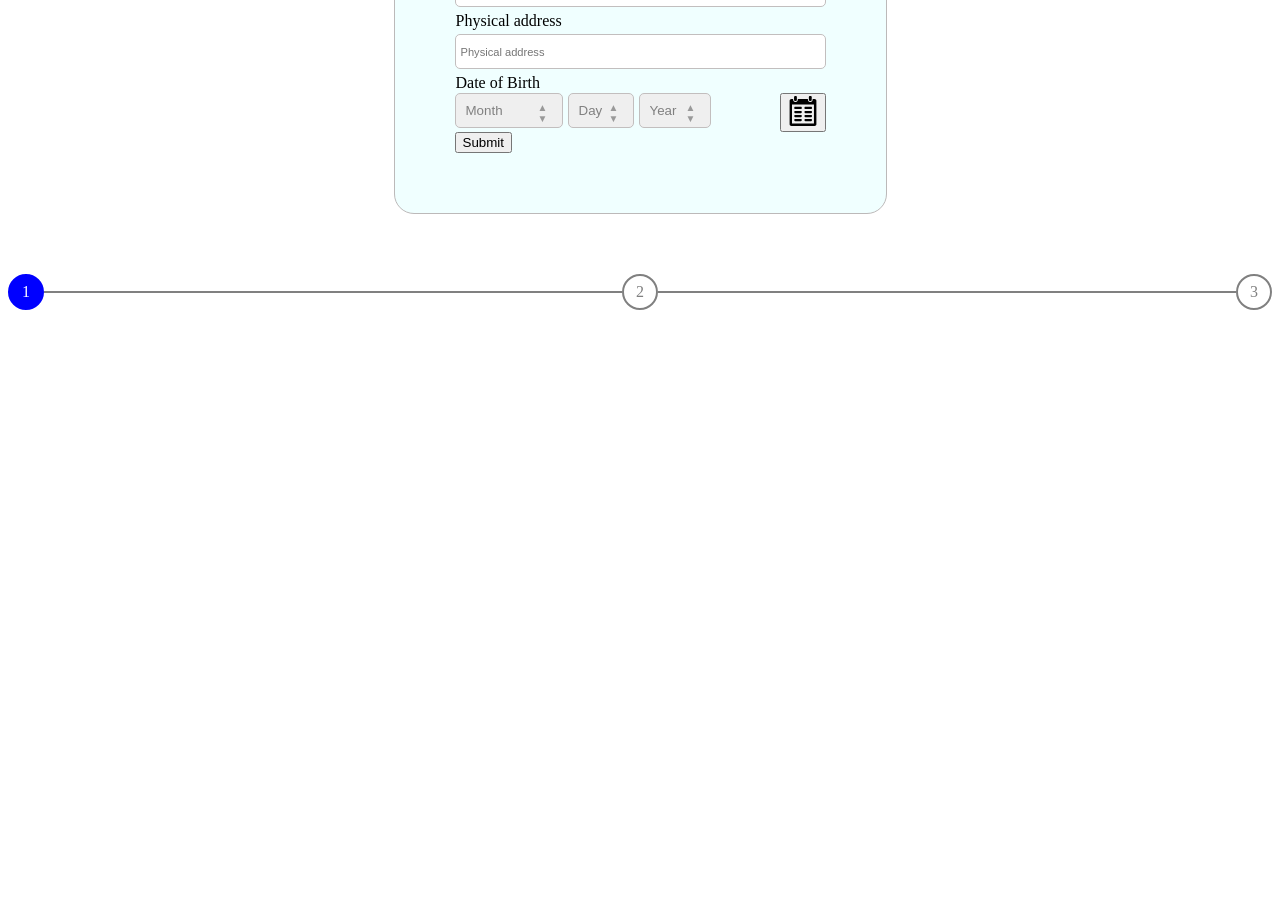
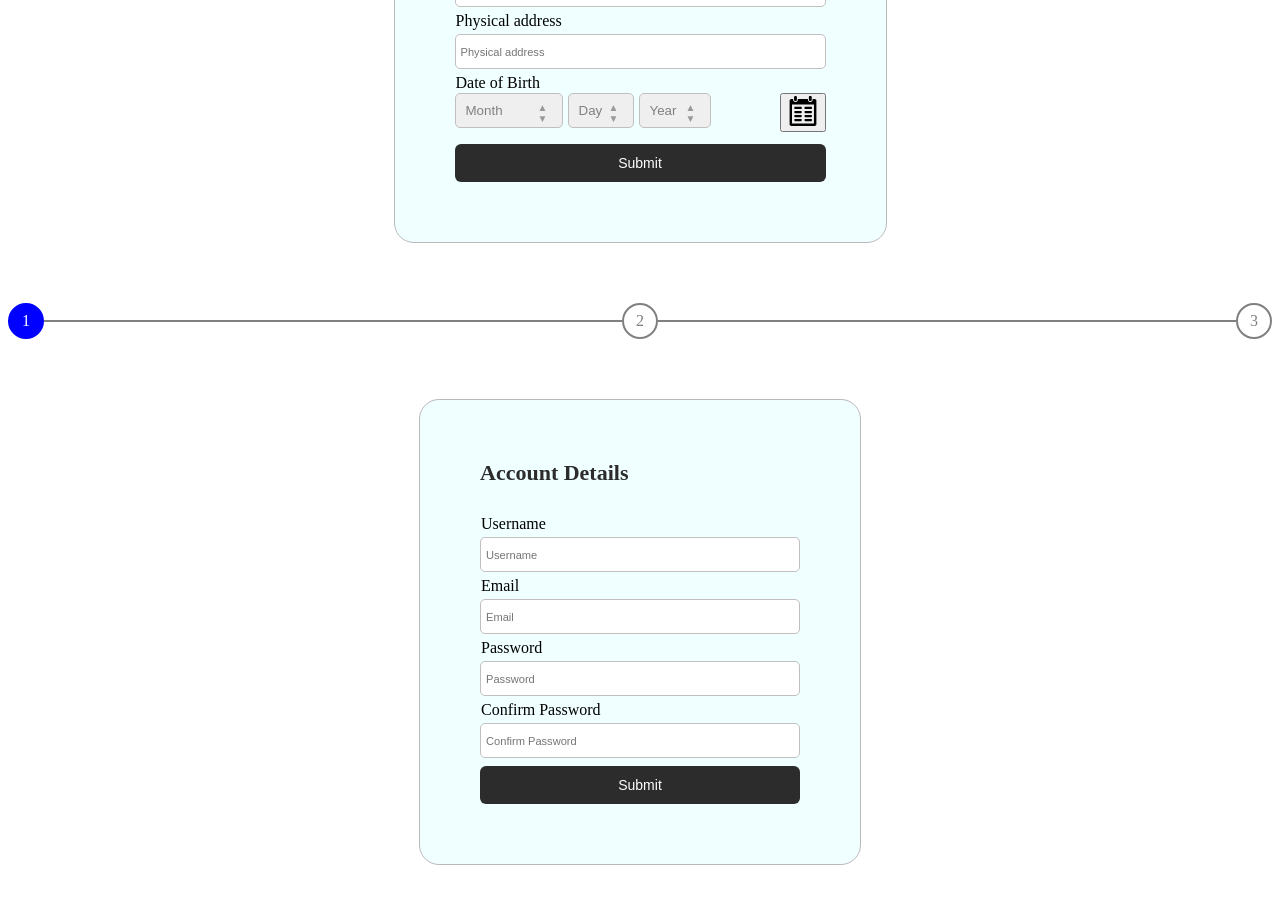
Before and after one commit to Shushanik01/Wizard_registration_flow_with_zod, a React (Vite) app: page / in a window 1280 px wide. Shown: the part 300-1204 px from the top of the page. Before the commit the page ends 800 px from the top, so only its background shows below. Built offline with nearby package versions, Linux system fonts and the light colour scheme.

Commit message:
feat: create account details form  and  functionality

```diff
--- a/src/App.tsx
+++ b/src/App.tsx
@@ -4,18 +4,20 @@ import Calendar from "./components/calendar/Calendar";
 import StepIndicator from "./components/stepIndicator/StepIndicator";
 import { useState } from "react";
 import PersonalInfo from "./pages/personalInfo/PersonalInfo";
-
+import AcountDetails from "./pages/AccountDetails/AccountDetails";
 
 
 function App() {
 
-  const [step, setStep] = useState<number>(1)
+  const [step, setStep] = useState<number>(1);
+  const [step1Email, setStep1Email] = useState('')
 
 
   return (
     <>
-     <PersonalInfo step={step} setStep={setStep}/>
+     <PersonalInfo step={step} setStep={setStep} step1Email={step1Email} setStep1Email={setStep1Email}/>
      <StepIndicator totalSteps={3} currentStep={step}/>
+     <AcountDetails step1Email = {step1Email} setStep={setStep} />
     </>
   )
 }
--- a/src/pages/AccountDetails/AccountDetails.tsx
+++ b/src/pages/AccountDetails/AccountDetails.tsx
@@ -1,21 +1,67 @@
 import FormInput from "../../components/formField/formInput";
 import styles from './accointDetails.module.css';
 import { useForm } from "react-hook-form";
-
-const AcountDetails = () => {
+import { AccountDetailsSchema } from "./DetailsValidation";
+import * as z from 'zod';
+import { zodResolver } from "@hookform/resolvers/zod";
 
 
+interface AccoundDetailsProps {
+    step1Email: string,
+    setStep: React.Dispatch<React.SetStateAction<number>>
+}
 
+const AcountDetails = ({ step1Email, setStep }: AccoundDetailsProps) => {
+
+    const schema = AccountDetailsSchema(step1Email)
+
+    type AccountDetailsData = z.infer<ReturnType<typeof AccountDetailsSchema>>
+
+    const { register, handleSubmit, formState: { errors } } = useForm<AccountDetailsData>({
+        resolver: zodResolver(schema)
+    });
+
+    const onSubmit = (data: AccountDetailsData)=>{
+        console.log(data);
+        setStep(prev => prev + 1)
+    }
     return (
         <div className={styles.wrapper}>
-            <FormInput label="Username"
-            placeholder="Username"
-            type="text"
-            {...register('username')}
-            />
-            <FormInput />
-            <FormInput />
-            <FormInput />
+            <div className={styles.container}>
+                <p className={styles.title}>Account Details</p>
+                <form onSubmit={handleSubmit(onSubmit)}>
+                    <FormInput
+                        label="Username"
+                        placeholder="Username"
+                        type="text"
+                        {...register('username')}
+                        error={errors.username?.message}
+                    />
+                    <FormInput
+                        label="Email"
+                        placeholder="Email"
+                        type="text"
+                        {...register('email')}
+                        error={errors.email?.message}
+                    />
+                    <FormInput
+                        label="Password"
+                        placeholder="Password"
+                        type="password"
+                        {...register('password')}
+                        error={errors.password?.message}
+                    />
+                    <FormInput
+                        label="Confirm Password"
+                        placeholder="Confirm Password"
+                        type="password"
+                        {...register('confirmPassword')}
+                        error={errors.confirmPassword?.message}
+                    />
+                    <button type="submit" className={styles.submitButton}>Submit</button>
+                </form>
+            </div>
         </div>
     )
 }
+export default AcountDetails
--- a/src/pages/AccountDetails/DetailsValidation.ts
+++ b/src/pages/AccountDetails/DetailsValidation.ts
@@ -1,6 +1,7 @@
 import * as z from 'zod';
+import { da } from 'zod/v4/locales';
 
-export const AccountDetailsSchema = z.object({
+export const AccountDetailsSchema = (step1Email:string)=>z.object({
     username: z.string().min(3, 'Name should include at least 3 characters')
         .max(20, 'Name should not be longer than 20 characters')
         .regex(/^[A-Za-z0-9_]+$/, 'Only letters, numbers, and underscores are allowed'),
@@ -15,4 +16,7 @@ export const AccountDetailsSchema = z.object({
 }).refine(data => data.password === data.confirmPassword, {
     message: 'Passwords do not much',
     path:['confirmPassword']
-});
+}).refine(data => data.email === step1Email, {
+    message: 'Emails do not match',
+    path: ['email']
+})
--- a/src/pages/AccountDetails/accointDetails.module.css
+++ b/src/pages/AccountDetails/accointDetails.module.css
@@ -0,0 +1,43 @@
+.wrapper {
+    display: flex;
+    justify-content: center;
+    align-items: center;
+    width: fit-content;
+    padding: 60px;
+    margin: 60px auto;
+    border: 1px solid rgb(188, 185, 185);
+    border-radius: 20px;
+    background-color: azure;
+}
+
+.container {
+    display: flex;
+    flex-direction: column;
+    gap: 16px;
+    width: 320px;
+}
+
+.title {
+    font-family: 'Times New Roman', Times, serif;
+    font-size: 22px;
+    font-weight: 600;
+    margin: 0 0 8px 0;
+    color: #2c2c2c;
+}
+
+.submitButton {
+    margin-top: 8px;
+    height: 38px;
+    width: 100%;
+    border: none;
+    border-radius: 6px;
+    background-color: #2c2c2c;
+    color: white;
+    font-size: 14px;
+    cursor: pointer;
+    transition: background-color 0.15s ease;
+}
+
+.submitButton:hover {
+    background-color: #444;
+}
--- a/src/pages/personalInfo/PersonalInfo.tsx
+++ b/src/pages/personalInfo/PersonalInfo.tsx
@@ -26,9 +26,11 @@ const years = Array.from({ length: currentYear - 1900 + 1 }, (_, i) => currentYe
 interface PersonalInfoProp {
    step: number;
   setStep: React.Dispatch<React.SetStateAction<number>>;
+  step1Email: string;
+  setStep1Email:React.Dispatch<React.SetStateAction<string>>
 }
 
-const PersonalInfo = ({step, setStep}: PersonalInfoProp) => {
+const PersonalInfo = ({step, setStep, step1Email, setStep1Email}: PersonalInfoProp) => {
     const [selectedMonth, setSelectedMonth] = useState<string | null>(null)
     const [selectedDay, setSelectedDay] = useState<number | null>(null)
     const [selectedYear, setSelectedYear] = useState<number | null>(null);
@@ -82,8 +84,8 @@ const PersonalInfo = ({step, setStep}: PersonalInfoProp) => {
     const onSubmit = (data: PersonalInfoData) => {
         console.log({ ...data, month: selectedMonth, day: selectedDay, year: selectedYear });
          setStep(prev => prev + 1)
-
-    };
+        setStep1Email(data.email)
+        };
 
     return (
         <div className={styles.wrapper}>
@@ -162,10 +164,7 @@ const PersonalInfo = ({step, setStep}: PersonalInfoProp) => {
                         />
                         <Calendar onDateSelect={handleDateSelect} />
                     </div>
-                    <button
-                     type='submit'
-
-                     >Submit</button>
+                    <button type="submit" className={styles.submitButton}>Submit</button>
                 </form>
             </div>
         </div>
--- a/src/pages/personalInfo/personalInfo.module.css
+++ b/src/pages/personalInfo/personalInfo.module.css
@@ -36,3 +36,20 @@ p{
 .birthSection > *:last-child{
     margin-left: auto;
 }
+
+.submitButton {
+    margin-top: 12px;
+    height: 38px;
+    width: 100%;
+    border: none;
+    border-radius: 6px;
+    background-color: #2c2c2c;
+    color: white;
+    font-size: 14px;
+    cursor: pointer;
+    transition: background-color 0.15s ease;
+}
+
+.submitButton:hover {
+    background-color: #444;
+}
```
